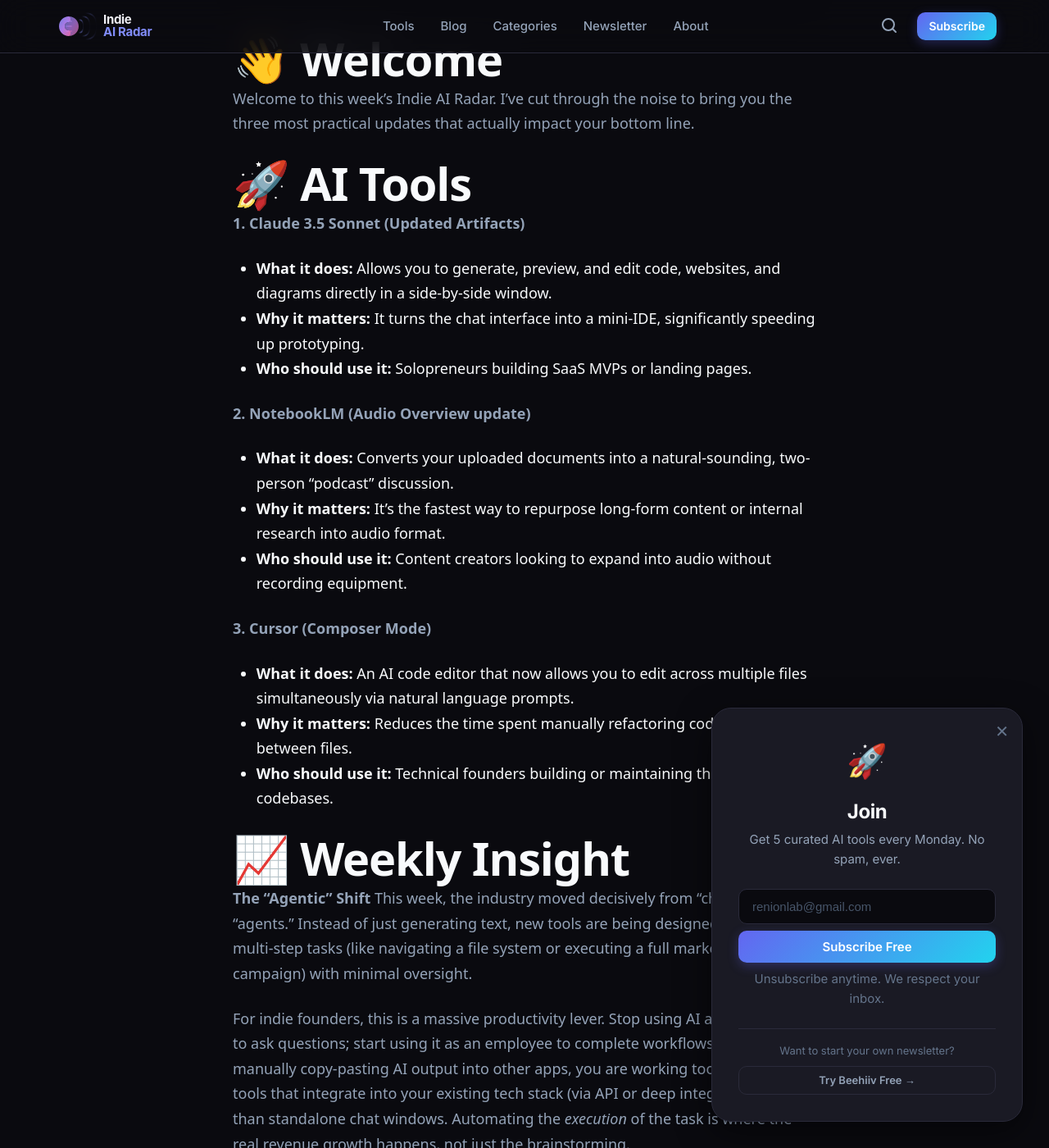
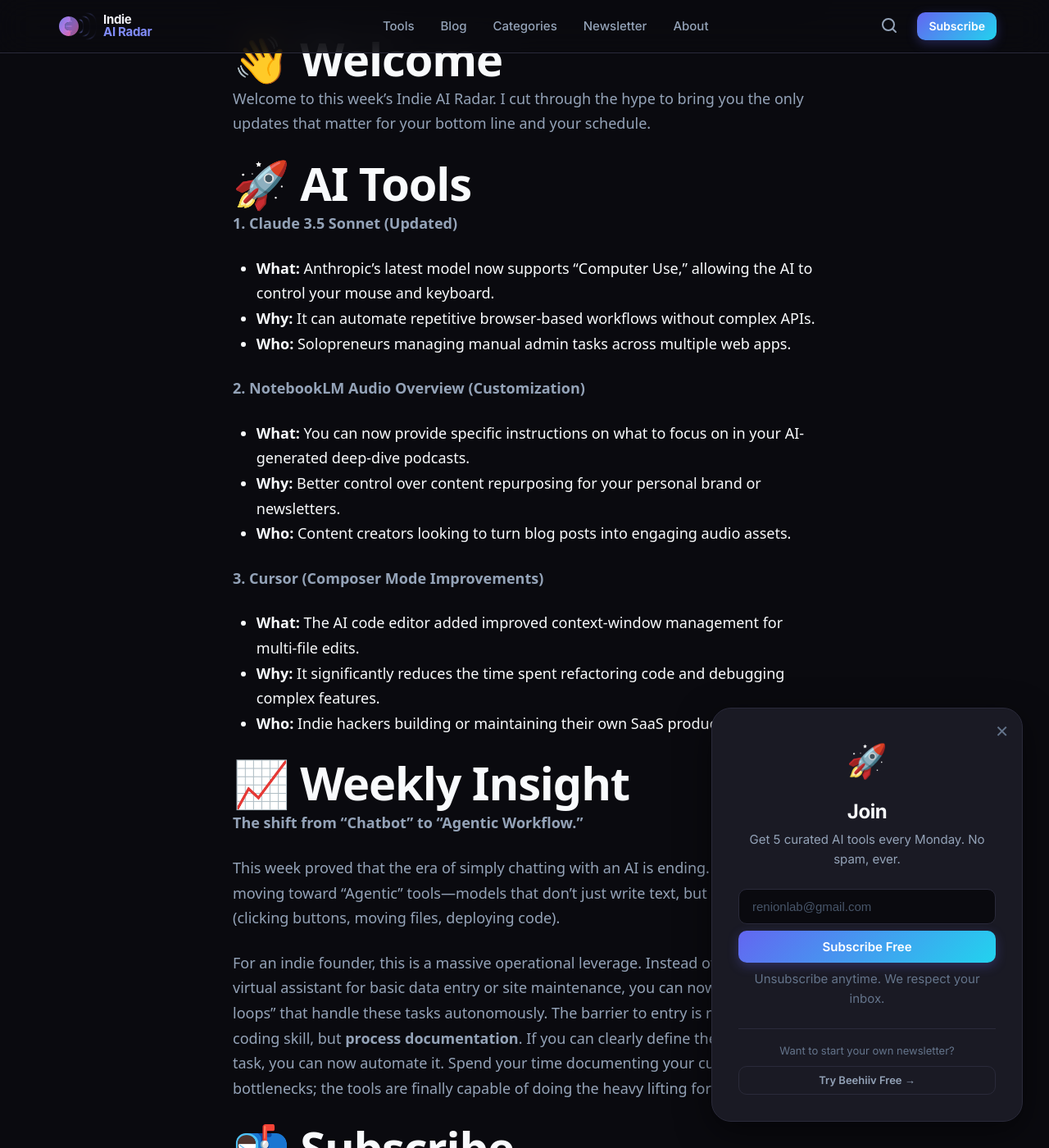
Before and after one commit to renion-dev/indiearadar, a Jekyll site: the page built from _posts/2026-08-07-weekly-ai-tools-digest-top-tools-for-indie-hackers.md, in a window 1280 px wide and 1400 px high, scrolled down 765 px. Shown: the whole window at 82% size. Built offline with Jekyll 4.4.1, drawn with Linux system fonts in a browser that asks for light colours; some of the changed text lies outside the part shown.

Commit message:
🤖 New blog post and updated tag pages [2026-08-07 20:16]

```diff
--- a/_posts/2026-08-07-weekly-ai-tools-digest-top-tools-for-indie-hackers.md
+++ b/_posts/2026-08-07-weekly-ai-tools-digest-top-tools-for-indie-hackers.md
@@ -11,33 +11,33 @@ image: "assets/images/og/tool-weekly-ai-tools-digest-top-tools-for-indie-hackers
 ---
 
 # 👋 Welcome
-Welcome to this week’s Indie AI Radar. I’ve cut through the noise to bring you the three most practical updates that actually impact your bottom line.
+Welcome to this week’s Indie AI Radar. I cut through the hype to bring you the only updates that matter for your bottom line and your schedule.
 
 # 🚀 AI Tools
 
-**1. Claude 3.5 Sonnet (Updated Artifacts)**
-*   **What it does:** Allows you to generate, preview, and edit code, websites, and diagrams directly in a side-by-side window.
-*   **Why it matters:** It turns the chat interface into a mini-IDE, significantly speeding up prototyping.
-*   **Who should use it:** Solopreneurs building SaaS MVPs or landing pages.
+**1. Claude 3.5 Sonnet (Updated)**
+*   **What:** Anthropic’s latest model now supports "Computer Use," allowing the AI to control your mouse and keyboard.
+*   **Why:** It can automate repetitive browser-based workflows without complex APIs.
+*   **Who:** Solopreneurs managing manual admin tasks across multiple web apps.
 
-**2. NotebookLM (Audio Overview update)**
-*   **What it does:** Converts your uploaded documents into a natural-sounding, two-person "podcast" discussion.
-*   **Why it matters:** It’s the fastest way to repurpose long-form content or internal research into audio format.
-*   **Who should use it:** Content creators looking to expand into audio without recording equipment.
+**2. NotebookLM Audio Overview (Customization)**
+*   **What:** You can now provide specific instructions on what to focus on in your AI-generated deep-dive podcasts.
+*   **Why:** Better control over content repurposing for your personal brand or newsletters.
+*   **Who:** Content creators looking to turn blog posts into engaging audio assets.
 
-**3. Cursor (Composer Mode)**
-*   **What it does:** An AI code editor that now allows you to edit across multiple files simultaneously via natural language prompts.
-*   **Why it matters:** Reduces the time spent manually refactoring code or jumping between files.
-*   **Who should use it:** Technical founders building or maintaining their own codebases.
+**3. Cursor (Composer Mode Improvements)**
+*   **What:** The AI code editor added improved context-window management for multi-file edits.
+*   **Why:** It significantly reduces the time spent refactoring code and debugging complex features.
+*   **Who:** Indie hackers building or maintaining their own SaaS products.
 
 # 📈 Weekly Insight
+**The shift from "Chatbot" to "Agentic Workflow."**
 
-**The "Agentic" Shift**
-This week, the industry moved decisively from "chatbots" to "agents." Instead of just generating text, new tools are being designed to perform multi-step tasks (like navigating a file system or executing a full marketing campaign) with minimal oversight.
+This week proved that the era of simply chatting with an AI is ending. We are moving toward "Agentic" tools—models that don't just write text, but execute tasks (clicking buttons, moving files, deploying code).
 
-For indie founders, this is a massive productivity lever. Stop using AI as a consultant to ask questions; start using it as an employee to complete workflows. If you are still manually copy-pasting AI output into other apps, you are working too hard. Look for tools that integrate into your existing tech stack (via API or deep integrations) rather than standalone chat windows. Automating the *execution* of the task is where the real revenue growth happens, not just the brainstorming.
+For an indie founder, this is a massive operational leverage. Instead of hiring a virtual assistant for basic data entry or site maintenance, you can now build "agentic loops" that handle these tasks autonomously. The barrier to entry is no longer coding skill, but **process documentation**. If you can clearly define the steps of a task, you can now automate it. Spend your time documenting your current bottlenecks; the tools are finally capable of doing the heavy lifting for you.
 
 # 📬 Subscribe
-If you found this useful, join 500+ other solopreneurs by subscribing below. Get the next issue delivered to your inbox every Monday morning.
+Stop wasting time on AI hype. Join 1,500+ solopreneurs getting the signal, not the noise.
 
-[Link: Subscribe to Indie AI Radar]
+[Click here to subscribe to the Indie AI Radar]
```
